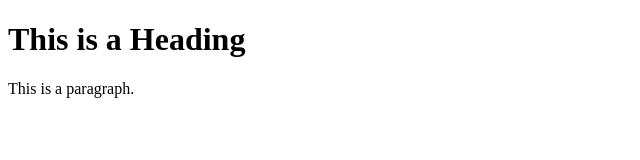
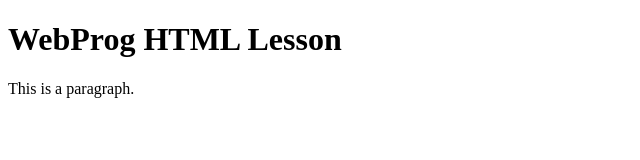
Before and after one commit to lgbncb/WEBPROG-HTML-LESSONS, a plain HTML site: page home/index.html in a window 1280 px wide. Shown: the whole page, without its empty margins (0-640 px from the left). Drawn offline with Linux system fonts and the light colour scheme.

Commit message:
Update title and heading in index.html and checked actions

```diff
--- a/home/index.html
+++ b/home/index.html
@@ -1,10 +1,10 @@
 <!DOCTYPE html>
 <html>
 <head>
-<title>Page Title</title>
+<title>WebProg by Lance Buncab</title>
 </head>
 <body>
-<h1>This is a Heading</h1>
+<h1>WebProg HTML Lesson</h1>
 <p>This is a paragraph.</p>
 </body>
 </html>
```
